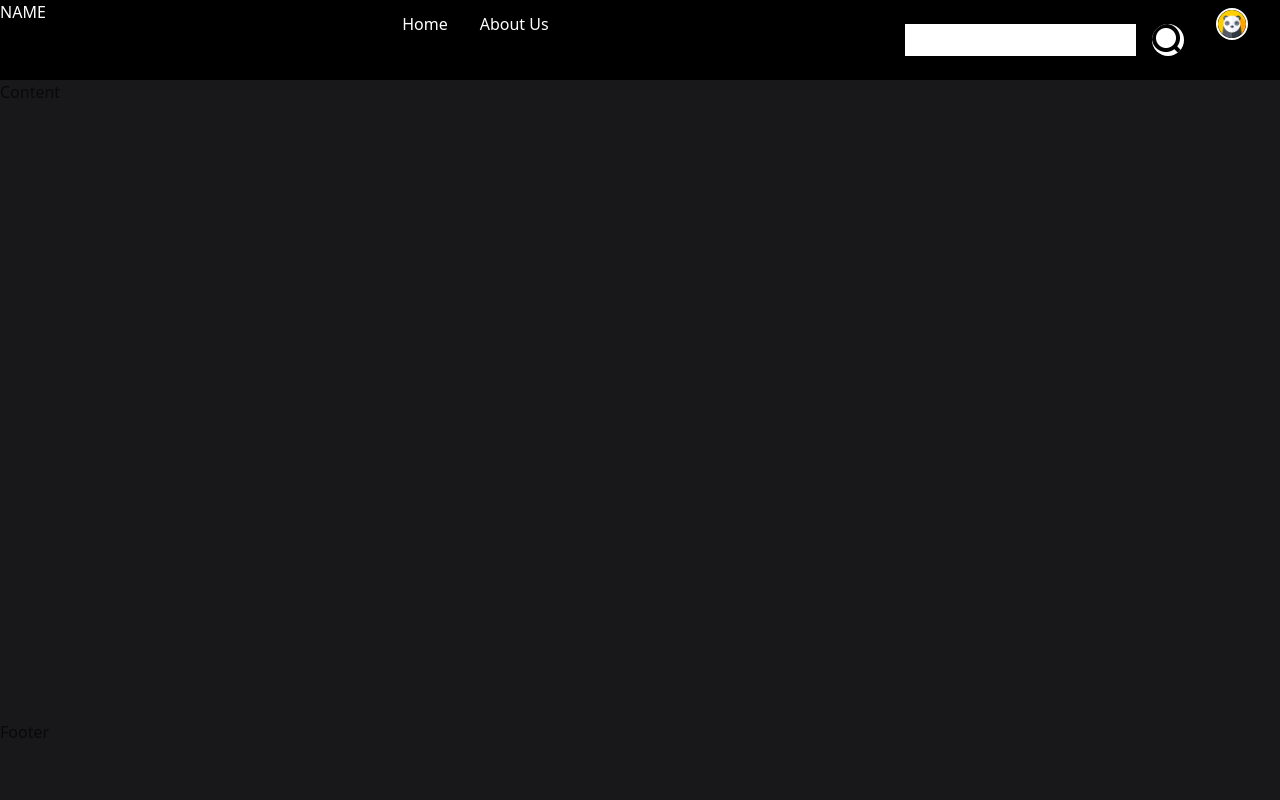
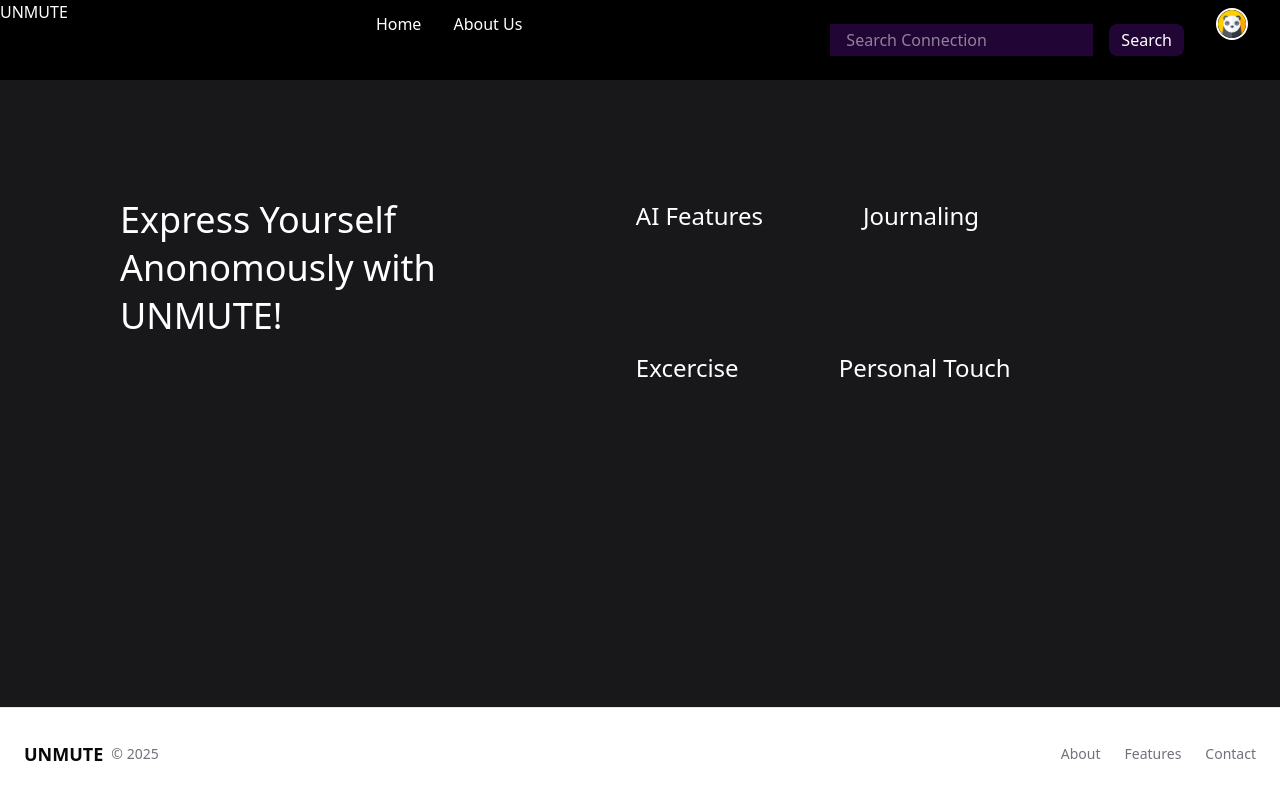
Before and after one commit to raunak300/MajorProject, a React (Vite) app in the folder Frontend/: page / in a window 1280 px wide. Built offline with nearby package versions, Linux system fonts and the light colour scheme.

Commit message:
frontend basic pushed

```diff
--- /dev/null
+++ b/Frontend/src/Components/ContentHome/Content.jsx
@@ -0,0 +1,16 @@
+import React from 'react'
+import Hero from './Content/Hero'
+const Content = () => {
+  return (
+    <div>
+        <div className='mt-30 ml-30'>
+            <Hero />
+        </div>
+        <div>
+
+        </div>
+    </div>
+  )
+}
+
+export default Content
--- /dev/null
+++ b/Frontend/src/Components/ContentHome/Content/Hero.jsx
@@ -0,0 +1,44 @@
+import React from 'react'
+
+const Hero = () => {
+    return (
+        <div className='flex flex-row'>
+            <h1 className='text-4xl text-white flex flex-col gap-2'>
+                Express Yourself
+                <span>
+                    Anonomously with
+                </span>
+                UNMUTE!
+            </h1>
+            <div className='text-white flex flex-col gap-30 ml-50 text-2xl '>
+                <div className='flex flex-row gap-25 '>
+                    <div>
+                        <button>
+                        AI Features
+                        </button>
+                    </div>
+                    <div>
+                        <button>
+                        Journaling
+                        </button>
+                    </div>
+                </div>
+                <div className='flex flex-row gap-25'>
+                    <div>
+                        <button>
+                        Excercise
+                        </button>
+                    </div>
+                    <div>
+                        <button>
+                        Personal Touch
+                        </button>
+                    </div>
+                </div>
+
+            </div>
+        </div>
+    )
+}
+
+export default Hero
--- a/Frontend/src/Components/Footer.jsx
+++ b/Frontend/src/Components/Footer.jsx
@@ -1,11 +1,34 @@
-import React from 'react'
+import { Link } from "react-router-dom";
 
 const Footer = () => {
+  const year = new Date().getFullYear();
+
   return (
-    <div className='flex md:h-[10vh] flex-row pb-2 '>
-        Footer
-    </div>
-  )
-}
+    <footer className="w-full border-t border-border bg-background text-muted-foreground">
+      <div className="max-w-7xl mx-auto px-6 py-8 flex flex-col md:flex-row items-center justify-between gap-4">
 
-export default Footer
+        {/* Left: Branding */}
+        <div className="flex items-center gap-2">
+          <span className="text-lg font-semibold text-foreground">UNMUTE</span>
+          <span className="text-sm">© {year}</span>
+        </div>
+
+        {/* Center: Navigation */}
+        <nav className="flex gap-6 text-sm">
+          <Link href="/about" className="hover:text-primary transition-colors">
+            About
+          </Link>
+          <Link href="/features" className="hover:text-primary transition-colors">
+            Features
+          </Link>
+          <Link href="/contact" className="hover:text-primary transition-colors">
+            Contact
+          </Link>
+        </nav>
+
+      </div>
+    </footer>
+  );
+};
+
+export default Footer;
--- a/Frontend/src/Components/Nav.jsx
+++ b/Frontend/src/Components/Nav.jsx
@@ -6,10 +6,11 @@ import { Button } from './ui/button'
 import { Avatar, AvatarImage, AvatarFallback } from './ui/avatar'
 const Nav = () => {
     const [run, setrun] = useState(false)
+    const [open, setOpen] = useState(false)
     return (
         <div className='flex md:h-[10vh] w-full flex-row justify-between  bg-black text-white' >
             <div>
-                NAME
+                UNMUTE
                 <br />
 
             </div>
@@ -19,19 +20,27 @@ const Nav = () => {
             </div>
             <div className='flex flex-row  gap-8'>
                 <div className='flex flex-row gap-4 items-center '>
-                    <input type="text" className=' hover:border-purple-600 md:h-[4vh]  hover:shadow hover:border-1 bg-white ' />
-                    <button>
-                        <Avatar className="bg-white hover:border-purple-600 shadow ">
-                            <AvatarImage src="/search.png" alt="search"  />
-                            <AvatarFallback>S</AvatarFallback>
-                        </Avatar>
+                    <input type="text" className='border-0 md:h-[4vh] bg-purple-800/30 p-4' placeholder='Search Connection' />
+                    <button
+                    className='border-0  bg-purple-800/30  rounded-md pl-3 pr-3 pt-1 pb-1 '
+                    >
+                        Search
                     </button>
                 </div>
-                <Avatar className="border-2 border-white shadow-lg mt-2 mr-8 ">
+                <Avatar className="border-2 border-white shadow-lg mt-2 mr-8 "
+                onClick={()=>setOpen(!run)}
+                >
                     <AvatarImage src="/panda.png" alt="panda"  />
                     <AvatarFallback>R</AvatarFallback>
                 </Avatar>
             </div>
+            {
+                open && (
+                    <div>
+
+                    </div>
+                )
+            }
         </div>
     )
 }
--- a/Frontend/src/Pages/Home.jsx
+++ b/Frontend/src/Pages/Home.jsx
@@ -1,6 +1,7 @@
 import React from 'react'
 import Nav from '../Components/Nav'
 import Footer from '../Components/Footer'
+import Content from '../Components/ContentHome/Content'
 const Home = () => {
     return (
         <div className='flex flex-col h-[100vh] w-full bg-zinc-900 '>
@@ -9,7 +10,7 @@ const Home = () => {
                     <Nav />
                 </div>
                 <div>
-                    Content
+                   <Content />
                 </div>
             </div>
             <div>
```
